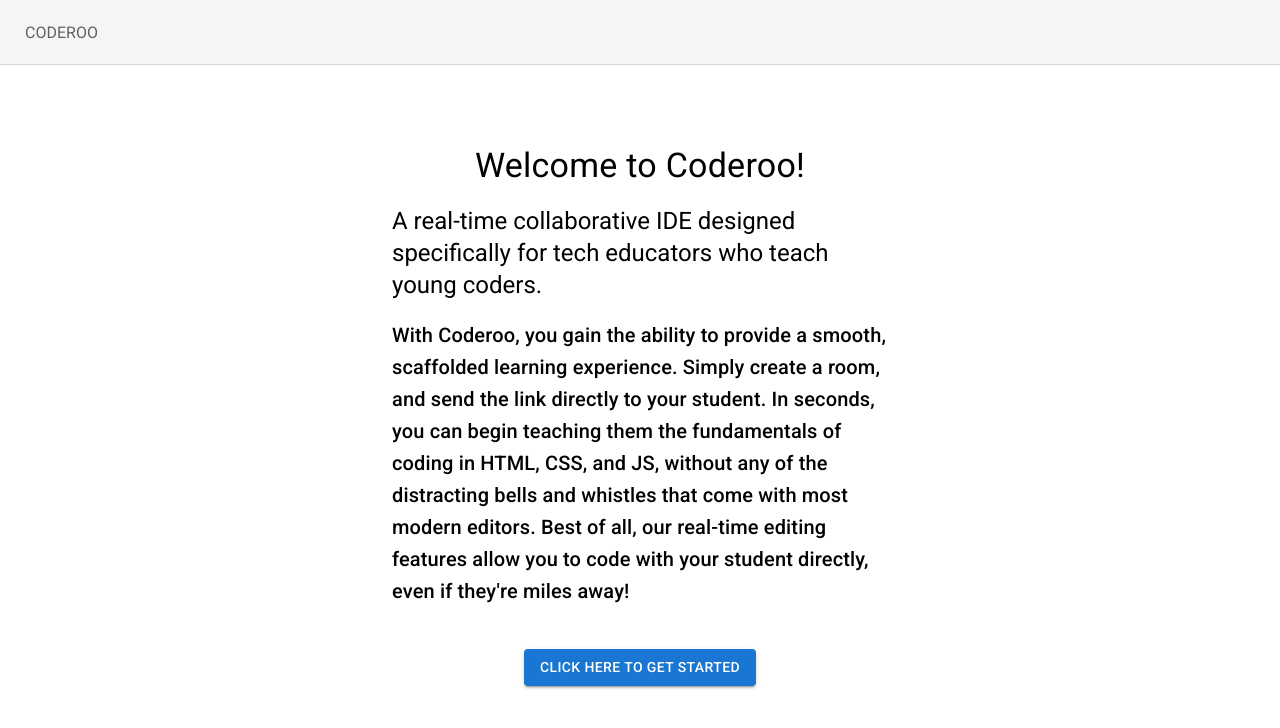
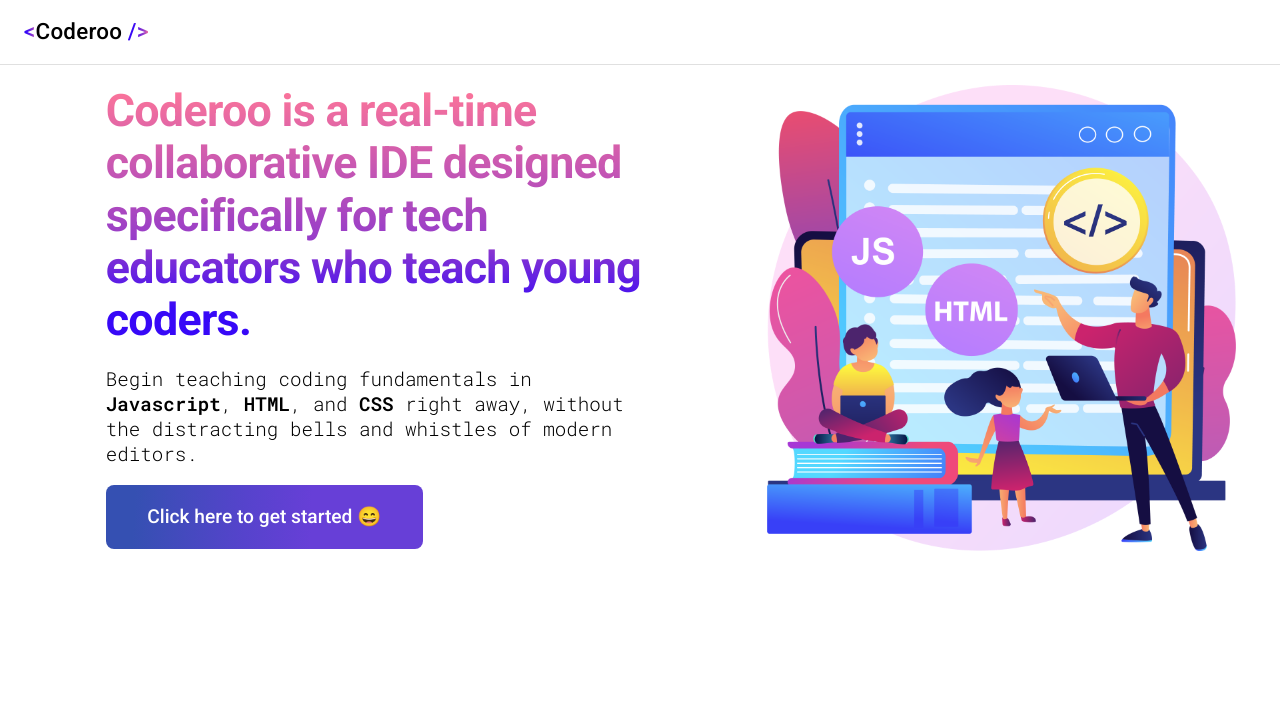
Before and after one commit to kevinmorehouse/coderoo, a React (Create React App) app: page / in a window 1280 px wide. Shown: the top 728 px of the page. Built offline with nearby package versions, Linux system fonts and the light colour scheme; no server answers.

Commit message:
Add custom MUI theme, and restyle all pages to match

```diff
--- a/src/components/CreateOrJoinRoom.jsx
+++ b/src/components/CreateOrJoinRoom.jsx
@@ -10,16 +10,22 @@ import CodeIcon from "@mui/icons-material/Code";
 
 const Home = () => {
   const [formText, setFormText] = useState("");
+  const [error, setError] = useState(false);
   const navigate = useNavigate();
 
   const handleChange = (e) => {
     const text = e.target.value.toLowerCase();
+    text.length === 0 ? setError(true) : setError(false);
     setFormText(text);
   };
 
   const handleSubmit = (e) => {
     e.preventDefault();
-    navigate(`/room/${formText}`);
+    if (e.target[0].value) {
+      navigate(`/room/${formText}`);
+    } else {
+      setError(true);
+    }
   };
 
   return (
@@ -41,6 +47,8 @@ const Home = () => {
         <Box component='form' onSubmit={handleSubmit} noValidate sx={{ mt: 1 }}>
           <TextField
             margin='normal'
+            error={error}
+            helperText={error ? "Please enter a room name" : ""}
             required
             fullWidth
             id='room'
@@ -56,7 +64,7 @@ const Home = () => {
             variant='contained'
             sx={{ mt: 3, mb: 2 }}
           >
-            Enter room
+            Enter Room 😎
           </Button>
         </Box>
       </Box>
--- a/src/components/Editor.jsx
+++ b/src/components/Editor.jsx
@@ -5,7 +5,7 @@ import AceEditor from "react-ace";
 import "ace-builds/src-noconflict/mode-javascript";
 import "ace-builds/src-noconflict/mode-css";
 import "ace-builds/src-noconflict/mode-xml";
-import "ace-builds/src-noconflict/theme-cobalt";
+import "ace-builds/src-noconflict/theme-eclipse";
 import "ace-builds/src-noconflict/ext-language_tools";
 
 const Editor = (props) => {
@@ -20,7 +20,7 @@ const Editor = (props) => {
       <AceEditor
         value={value}
         mode={mode}
-        theme='cobalt'
+        theme='eclipse'
         onChange={handleChange}
         width='100%'
         height='50vh'
@@ -28,9 +28,6 @@ const Editor = (props) => {
         placeholder={placeholder}
         editorProps={{ $blockScrolling: true }}
         setOptions={{
-          enableBasicAutocompletion: true,
-          enableLiveAutocompletion: true,
-          enableSnippets: true,
           highlightActiveLine: true,
           behavioursEnabled: true,
           wrap: true,
@@ -39,7 +36,8 @@ const Editor = (props) => {
           showGutter: true,
           showFoldWidgets: true,
           fadeFoldWidgets: true,
-          fontSize: 15,
+          fontSize: 20,
+          fontFamily: "Roboto Mono",
           displayIndentGuides: true,
           highlightSelectedWord: true,
           useWorker: false,
--- a/src/components/Home.jsx
+++ b/src/components/Home.jsx
@@ -1,38 +1,47 @@
 import React from "react";
-import { Typography, Button, Box } from "@mui/material";
+import { Container, Typography } from "@mui/material";
 import Grid2 from "@mui/material/Unstable_Grid2/Grid2";
 import { Link } from "react-router-dom";
+import tutoring from "../assets/tutoring_edit.png";
 
 const Home = () => {
   return (
-    <Grid2 container spacing={2} justifyContent='center'>
-      <Grid2 width={"40vw"} mt={"5rem"}>
-        <Typography variant='h4' component='h1' align='center'>
-          Welcome to Coderoo!
-        </Typography>
-        <br />
-        <Typography variant='h5' component='h2'>
-          A real-time collaborative IDE designed specifically for tech educators
-          who teach young coders.
-        </Typography>
-        <br />
-        <Typography variant='h6' component='p'>
-          With Coderoo, you gain the ability to provide a smooth, scaffolded
-          learning experience. Simply create a room, and send the link directly
-          to your student. In seconds, you can begin teaching them the
-          fundamentals of coding in HTML, CSS, and JS, without any of the
-          distracting bells and whistles that come with most modern editors.
-          Best of all, our real-time editing features allow you to code with
-          your student directly, even if they're miles away!
-        </Typography>
-        <br />
-        <Box align='center'>
-          <Link to={"/join-room"} style={{ textDecoration: "none" }}>
-            <Button variant='contained' sx={{ mt: 3, mb: 2 }}>
-              Click here to get started
-            </Button>
+    <Grid2 container justifyContent='center' padding={"20px"}>
+      <Grid2 xs display='flex'>
+        <Container maxWidth='sm' fixed>
+          <Typography
+            className='text-gradient'
+            variant='h1'
+            sx={{
+              fontWeight: 600,
+              fontSize: "3.5vw",
+            }}
+          >
+            Coderoo is a real-time collaborative IDE designed specifically for
+            tech educators who teach young coders.
+          </Typography>
+          <p
+            style={{
+              fontFamily: "Roboto Mono",
+              fontWeight: 300,
+              fontSize: "1.5vw",
+            }}
+          >
+            Begin teaching coding fundamentals in <b>Javascript</b>, <b>HTML</b>
+            , and <b>CSS</b> right away, without the distracting bells and
+            whistles of modern editors.
+          </p>
+          <Link to={"/join-room"}>
+            <button className='hero-button'>
+              Click here to get started 😄
+            </button>
           </Link>
-        </Box>
+        </Container>
+      </Grid2>
+      <Grid2 xs={5}>
+        <Container maxWidth='md' fixed>
+          <img src={tutoring} alt='By vectorjuice on Freepik' width={"100%"} />
+        </Container>
       </Grid2>
     </Grid2>
   );
--- a/src/components/Navbar.jsx
+++ b/src/components/Navbar.jsx
@@ -15,7 +15,7 @@ const Navbar = () => {
     <>
       <AppBar
         position='absolute'
-        color='default'
+        color='transparent'
         elevation={0}
         sx={{
           position: "relative",
@@ -23,19 +23,20 @@ const Navbar = () => {
         }}
       >
         <Toolbar>
-          <Link
-            style={{
-              textDecoration: "none",
+          <Typography
+            sx={{
               fontFamily: "Roboto",
-              color: "rgba(0, 0, 0, 0.6)",
-              marginRight: "1rem",
-              padding: "1px",
+              fontSize: "1.75vw",
+              fontWeight: 500,
+              marginRight: "10px",
             }}
-            to={"/"}
           >
-            CODEROO
-          </Link>
-          <Typography variant='button' color='primary'>
+            <Link style={{ color: "#000", textDecoration: "none" }} to={"/"}>
+              <span className='text-gradient-rtl'>&lt;</span>Coderoo{" "}
+              <span className='text-gradient-rtl'>/&gt;</span>
+            </Link>
+          </Typography>
+          <Typography variant='body2' color='primary'>
             {roomId ? "Current Room: " + roomId : ""}
           </Typography>
         </Toolbar>
--- a/src/components/Room.jsx
+++ b/src/components/Room.jsx
@@ -2,7 +2,7 @@ import React, { useState, useEffect } from "react";
 import Editor from "./Editor";
 import { useParams } from "react-router-dom";
 import Grid2 from "@mui/material/Unstable_Grid2/Grid2";
-import { Box, Tab } from "@mui/material";
+import { Box, Tab, Typography } from "@mui/material";
 import { TabPanel, TabContext, TabList } from "@mui/lab";
 import EditorPreview from "./EditorPreview";
 import "./Room.css";
@@ -119,19 +119,9 @@ const Room = () => {
       </Grid2>
       <Grid2 item xs={6}>
         <Box sx={{ height: "100%" }}>
-          <Box
-            sx={{
-              backgroundColor: "white",
-              color: "rgba(0, 0, 0, 0.6)",
-              textAlign: "center",
-              fontFamily: "Roboto",
-              fontSize: "14px",
-              fontWeight: "500",
-              padding: "1.75px",
-            }}
-          >
-            <p>OUTPUT</p>
-          </Box>
+          <Typography variant='button' color={"grey.700"}>
+            <p style={{ textAlign: "center", margin: 7 }}>OUTPUT</p>
+          </Typography>
           <Box
             sx={{ height: "50vh", boxShadow: "0 3px 10px rgb(0 0 0 / 0.2)" }}
           >
--- a/src/index.css
+++ b/src/index.css
@@ -1,3 +1,100 @@
 body {
   margin: 0px !important;
 }
+
+.logo {
+  margin-right: 5px;
+}
+
+.text-gradient {
+  background: rgb(255, 118, 152);
+  background: -moz-linear-gradient(
+    180deg,
+    rgba(255, 118, 152, 1) 0%,
+    rgba(149, 60, 202, 1) 60%,
+    hsl(252, 94%, 50%) 86%
+  );
+  background: -webkit-linear-gradient(
+    180deg,
+    rgba(255, 118, 152, 1) 0%,
+    rgba(149, 60, 202, 1) 60%,
+    rgba(55, 8, 247, 1) 86%
+  );
+  background: linear-gradient(
+    180deg,
+    rgba(255, 118, 152, 1) 0%,
+    rgba(149, 60, 202, 1) 60%,
+    rgba(55, 8, 247, 1) 86%
+  );
+  filter: progid:DXImageTransform.Microsoft.gradient(startColorstr="#ff7698",endColorstr="#3708f7",GradientType=1);
+  filter: progid:DXImageTransform.Microsoft.gradient(startColorstr="#e4a9e1",endColorstr="#0007ff",GradientType=1);
+  /* Mask the color to the text, and remove the rest  */
+  -webkit-background-clip: text;
+  /* Make the text fill color value transparent so the masked background color comes through */
+  background-clip: text;
+  -webkit-text-fill-color: transparent;
+}
+
+.text-gradient-rtl {
+  background: rgb(255, 118, 152);
+  background: -moz-linear-gradient(
+    270deg,
+    rgba(255, 118, 152, 1) 0%,
+    rgba(149, 60, 202, 1) 25%,
+    rgba(55, 8, 247, 1) 76%
+  );
+  background: -webkit-linear-gradient(
+    270deg,
+    rgba(255, 118, 152, 1) 0%,
+    rgba(149, 60, 202, 1) 25%,
+    #3708f7 76%
+  );
+  background: linear-gradient(
+    270deg,
+    rgba(255, 118, 152, 1) 0%,
+    rgba(149, 60, 202, 1) 25%,
+    rgba(55, 8, 247, 1) 76%
+  );
+  filter: progid:DXImageTransform.Microsoft.gradient(startColorstr="#ff7698",endColorstr="#3708f7",GradientType=1);
+  /* Mask the color to the text, and remove the rest  */
+  -webkit-background-clip: text;
+  /* Make the text fill color value transparent so the masked background color comes through */
+  background-clip: text;
+  -webkit-text-fill-color: transparent;
+}
+
+.hero-button {
+  background-image: linear-gradient(
+    92.88deg,
+    #3550b2 9.16%,
+    #5643cc 43.89%,
+    #673fd7 64.72%
+  );
+  border-radius: 8px;
+  border-style: none;
+  box-sizing: border-box;
+  color: #ffffff;
+  cursor: pointer;
+  flex-shrink: 0;
+  font-family: "Roboto", sans-serif;
+  font-size: 1.5vw;
+  font-weight: 500;
+  height: 5vw;
+  padding: 0 1.5vw;
+  text-align: center;
+  transition: all 0.5s;
+  user-select: none;
+  -webkit-user-select: none;
+  touch-action: manipulation;
+}
+
+.hero-button:hover {
+  box-shadow: rgba(80, 63, 205, 0.5) 0 1px 30px;
+  transition-duration: 0.1s;
+}
+
+@media (min-width: 768px) {
+  .hero-button {
+    padding: 0 2.6rem;
+  }
+}
--- a/src/index.js
+++ b/src/index.js
@@ -3,10 +3,16 @@ import ReactDOM from "react-dom/client";
 import "./index.css";
 import { BrowserRouter } from "react-router-dom";
 import App from "./App";
+import { themeOptions } from "./theme";
+import { createTheme, ThemeProvider } from "@mui/material";
+
+const theme = createTheme(themeOptions);
 
 const root = ReactDOM.createRoot(document.getElementById("root"));
 root.render(
   <BrowserRouter>
-    <App />
+    <ThemeProvider theme={theme}>
+      <App />
+    </ThemeProvider>
   </BrowserRouter>
 );
--- /dev/null
+++ b/src/theme.jsx
@@ -0,0 +1,48 @@
+export const themeOptions = {
+  palette: {
+    type: "light",
+    primary: {
+      main: "#673fd7",
+    },
+    secondary: {
+      main: "#f4709c",
+    },
+  },
+  overrides: {
+    MuiButton: {
+      root: {
+        background:
+          "linear-gradient(90deg, #3550b2 9.16%, #5643cc 43.89%, #673fd7 64.72%)",
+        border: 0,
+        borderRadius: 3,
+        textTransform: "none",
+        boxShadow: "0 1px 30px rgba(80, 63, 205, 0.5)",
+        color: "white",
+        height: 48,
+        padding: "0 30px",
+      },
+    },
+  },
+  props: {
+    MuiButtonBase: {
+      disableRipple: true,
+    },
+    MuiAppBar: {
+      color: "transparent",
+    },
+  },
+  typography: {
+    fontSize: 16,
+    button: {
+      fontWeight: 500,
+      fontSize: "1.2rem",
+      textTransform: "none",
+    },
+    body1: {
+      fontFamily: '"Roboto Mono", "Helvetica", "Arial", sans-serif',
+    },
+    body2: {
+      fontFamily: '"Roboto Mono", "Helvetica", "Arial", sans-serif',
+    },
+  },
+};
```
